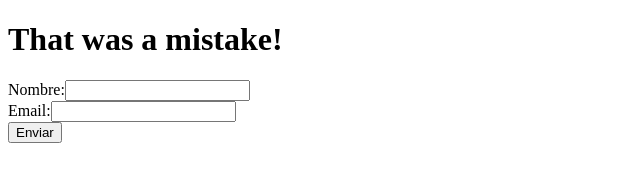
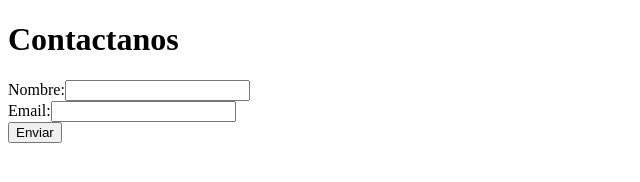
Before and after one commit to ui-luis/pagina, a plain HTML site: page contactos.html in a window 1280 px wide. Shown: the whole page, without its empty margins (0-640 px from the left). Drawn offline with Linux system fonts and the light colour scheme.

Commit message:
Revert "Purposely overwrite the contents of index.html"
This reverts commit a36cd73c7edcd97882e4d21ba027420ec88db45d.

```diff
--- a/contactos.html
+++ b/contactos.html
@@ -5,8 +5,8 @@
         <title>Curso de Git</title>
     </head>
     <body>
-            <h1>That was a mistake!</h1>
-    <form>
+        <h1> Contactanos </h1>
+        <form>
             Nombre:<input type="text" id="nombre" nombre="nombre" />
             <br />
             Email:<input type="email" id="correo" nombre="correo" />
```
